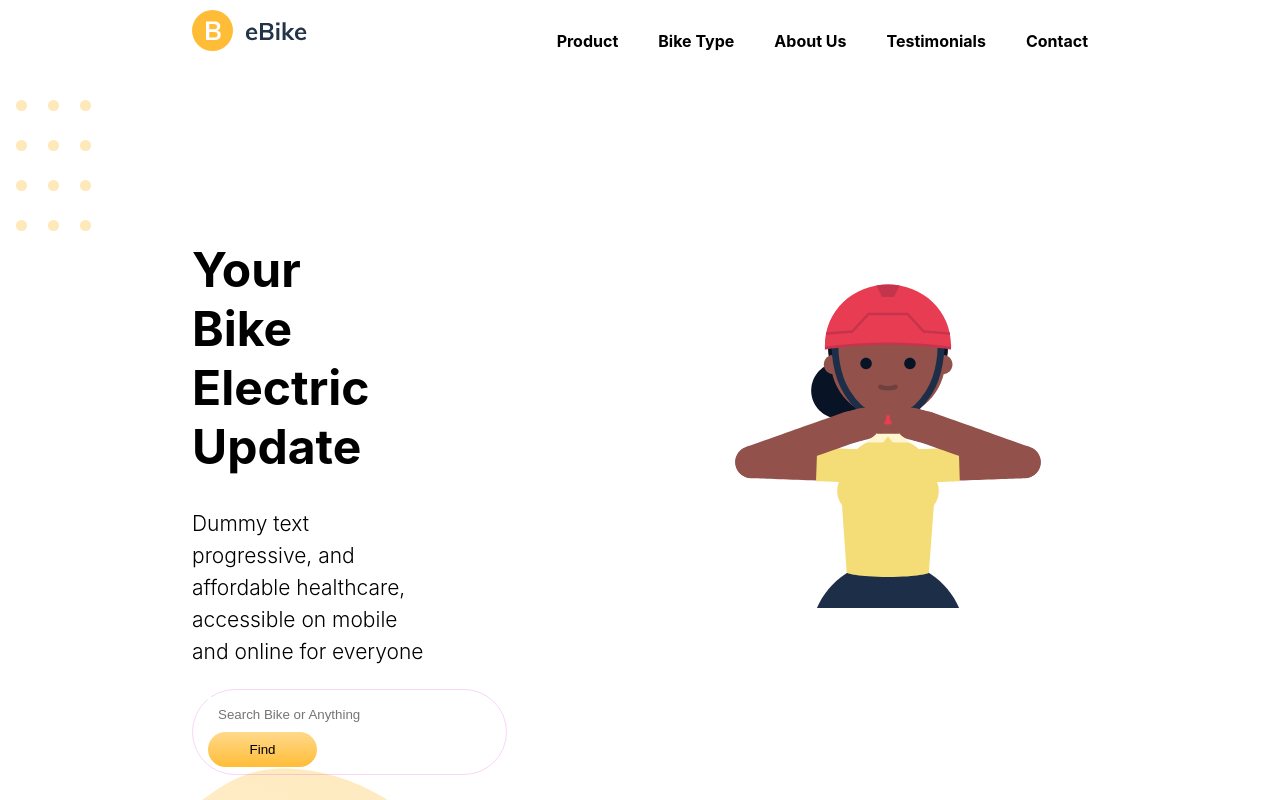
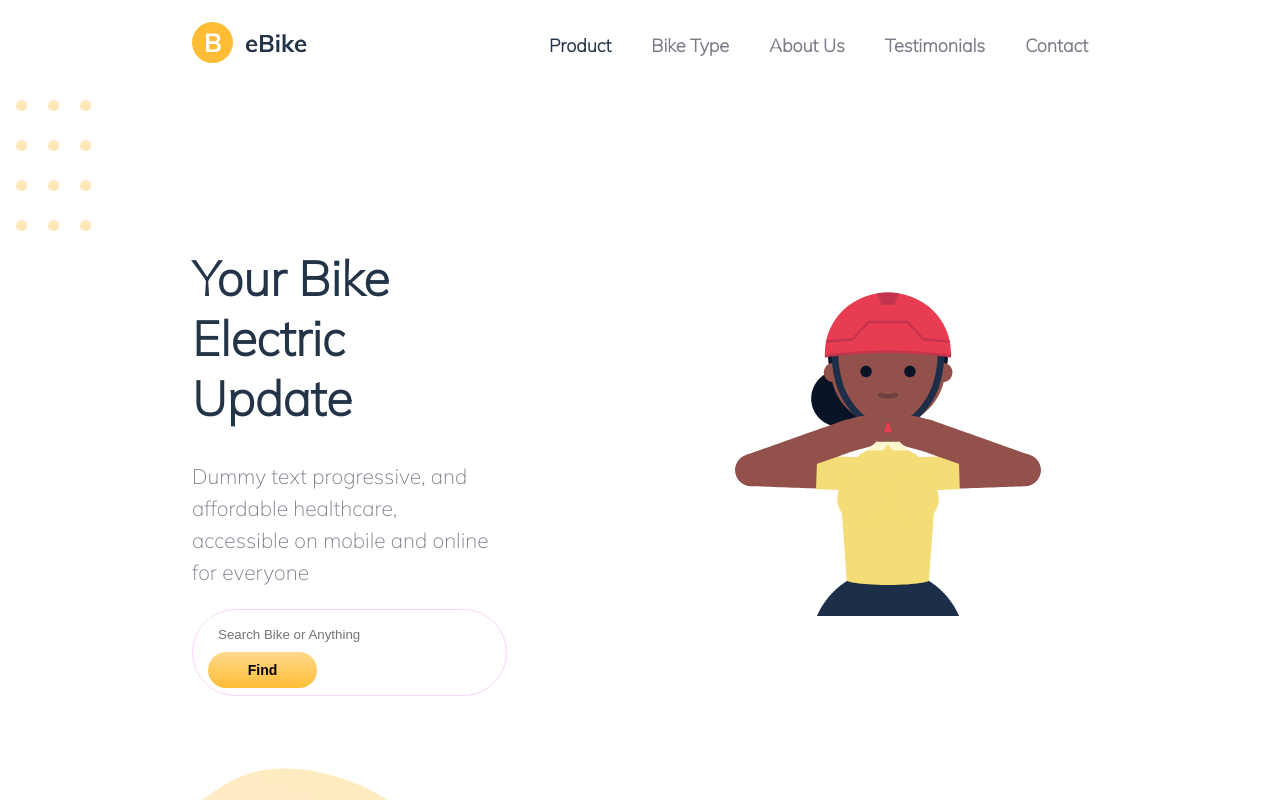
Before and after one commit to agbajeolayiwola/o2bike, a React (Create React App) app: page / in a window 1280 px wide. Shown: the top 800 px of the page. Built offline with nearby package versions, Linux system fonts and the light colour scheme.

Commit message:
'new_components'

```diff
--- a/public/index.html
+++ b/public/index.html
@@ -2,6 +2,9 @@
 <html lang="en">
   <head>
     <meta charset="utf-8" />
+    <link rel="preconnect" href="https://fonts.googleapis.com">
+<link rel="preconnect" href="https://fonts.gstatic.com" crossorigin>
+<link href="https://fonts.googleapis.com/css2?family=Mulish:wght@200&display=swap" rel="stylesheet">
     <link rel="icon" href="%PUBLIC_URL%/favicon.ico" />
     <meta name="viewport" content="width=device-width, initial-scale=1" />
     <meta name="theme-color" content="#000000" />
--- a/src/components/Navbar/index.js
+++ b/src/components/Navbar/index.js
@@ -5,24 +5,24 @@ import './style.css'
 const Navbar = () => {
     return (
         <div className='mainnav'>
-            <div>
+            <div className='navlogo'>
                 <Logo/>
             </div>
             <div className='navlinks'>
                 <div>
-                    <h4>Product</h4>
+                    <h4 className='active'>Product</h4>
                 </div>
                 <div>
-                    <h4>Bike Type</h4>
+                    <h4 className='inactive'>Bike Type</h4>
                 </div>
                 <div>
-                    <h4>About Us</h4>
+                    <h4 className='inactive'>About Us</h4>
                 </div>
                 <div>
-                    <h4>Testimonials</h4>
+                    <h4 className='inactive'>Testimonials</h4>
                 </div>
                 <div>
-                    <h4>Contact</h4>
+                    <h4 className='inactive'>Contact</h4>
                 </div>
             </div>
         </div>
--- a/src/components/Navbar/style.css
+++ b/src/components/Navbar/style.css
@@ -14,3 +14,15 @@
 .navlogo{
     padding-top: 12px;
 }
+.active{
+    font-weight: 700;
+    font-size: 18px;
+    color: #233348;
+    cursor: pointer;
+}
+.inactive{
+    color: #7D7987;
+    font-weight: 700;
+    font-size: 18px;
+    cursor: pointer;
+}
--- a/src/components/main/index.js
+++ b/src/components/main/index.js
@@ -34,7 +34,7 @@ const Main = () => {
                 <div>
                     <div className='inpDiv'>
                     <input placeholder='Search Bike or Anything' type='text'/>
-                    <button>Find</button>
+                    <button className='find'>Find</button>
                     </div>
                 </div>
             </div>
--- a/src/components/main/style.css
+++ b/src/components/main/style.css
@@ -12,7 +12,9 @@
 .mainh1{
     font-size: 48px;
     font-weight: 700;
-    width: 44%;
+    width: 54%;
+    color: #233348;
+    ;
 }
 .grpsvg{
     position: absolute;
@@ -23,7 +25,9 @@
     font-size: 21px;
     font-weight: 300;
     line-height: 32px;
-    width: 48%;
+    width: 62%;
+    color:#7D7987;
+    ;
 }
 .inpDiv{
     border: solid;
@@ -49,3 +53,7 @@
     padding: 10px;
     border: none;
 }
+.find{
+    font-weight: 600;
+    font-size: 14px;
+}
--- a/src/index.css
+++ b/src/index.css
@@ -1,8 +1,6 @@
 body {
   margin: 0;
-  font-family: -apple-system, BlinkMacSystemFont, 'Segoe UI', 'Roboto', 'Oxygen',
-    'Ubuntu', 'Cantarell', 'Fira Sans', 'Droid Sans', 'Helvetica Neue',
-    sans-serif;
+  font-family: 'Mulish', sans-serif;
   -webkit-font-smoothing: antialiased;
   -moz-osx-font-smoothing: grayscale;
   /* width: 100%;
```
